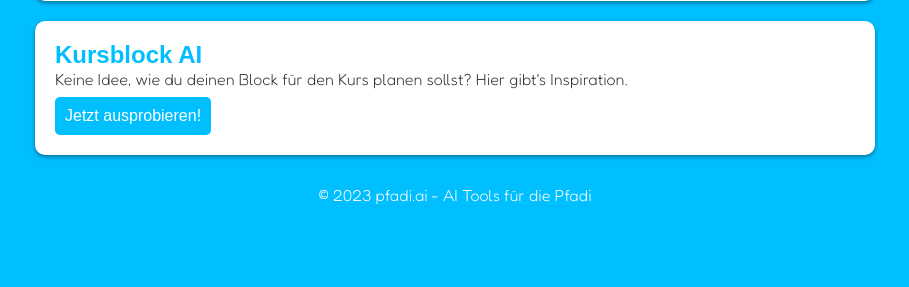
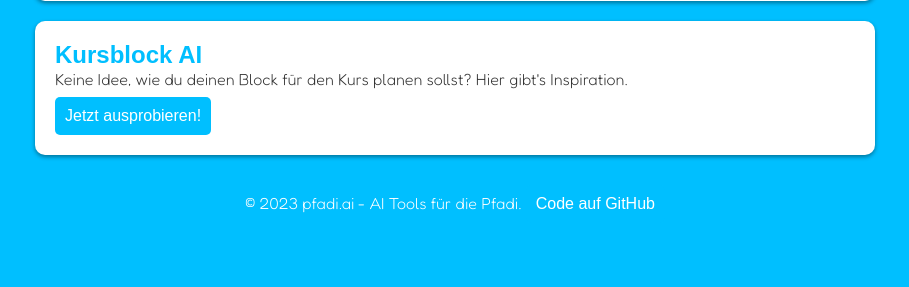
Before and after one commit to carlobeltrame/pfadi.ai, a PHP site: page / in a window 1280 px wide. Shown: the part 420-707 px from the top of the page, without its empty margins (185-1094 px from the left). Run offline with PHP 8.4, Linux system fonts and the light colour scheme; some web fonts are replaced.

Commit message:
Add footer link to GitHub

```diff
--- a/index.html
+++ b/index.html
@@ -38,7 +38,7 @@
 </section>
 
 <footer>
-  <p>&copy; 2023 pfadi.ai - AI Tools für die Pfadi</p>
+  <p>&copy; 2023 pfadi.ai - AI Tools für die Pfadi. <a href="https://github.com/carlobeltrame/pfadi.ai" target="_blank">Code auf GitHub</a></p>
 </footer>
 </body>
 </html>
--- a/kursblock/index.php
+++ b/kursblock/index.php
@@ -286,6 +286,6 @@
 </section>
 
 <footer>
-  <p>&copy; 2023 pfadi.ai - AI Tools für die Pfadi</p>
+  <p>&copy; 2023 pfadi.ai - AI Tools für die Pfadi. <a href="https://github.com/carlobeltrame/pfadi.ai" target="_blank">Code auf GitHub</a></p>
 </footer>
 </body>
--- a/samstag/index.php
+++ b/samstag/index.php
@@ -403,6 +403,6 @@
 </section>
 
 <footer>
-  <p>&copy; 2023 pfadi.ai - AI Tools für die Pfadi</p>
+  <p>&copy; 2023 pfadi.ai - AI Tools für die Pfadi. <a href="https://github.com/carlobeltrame/pfadi.ai" target="_blank">Code auf GitHub</a></p>
 </footer>
 </body>
```
